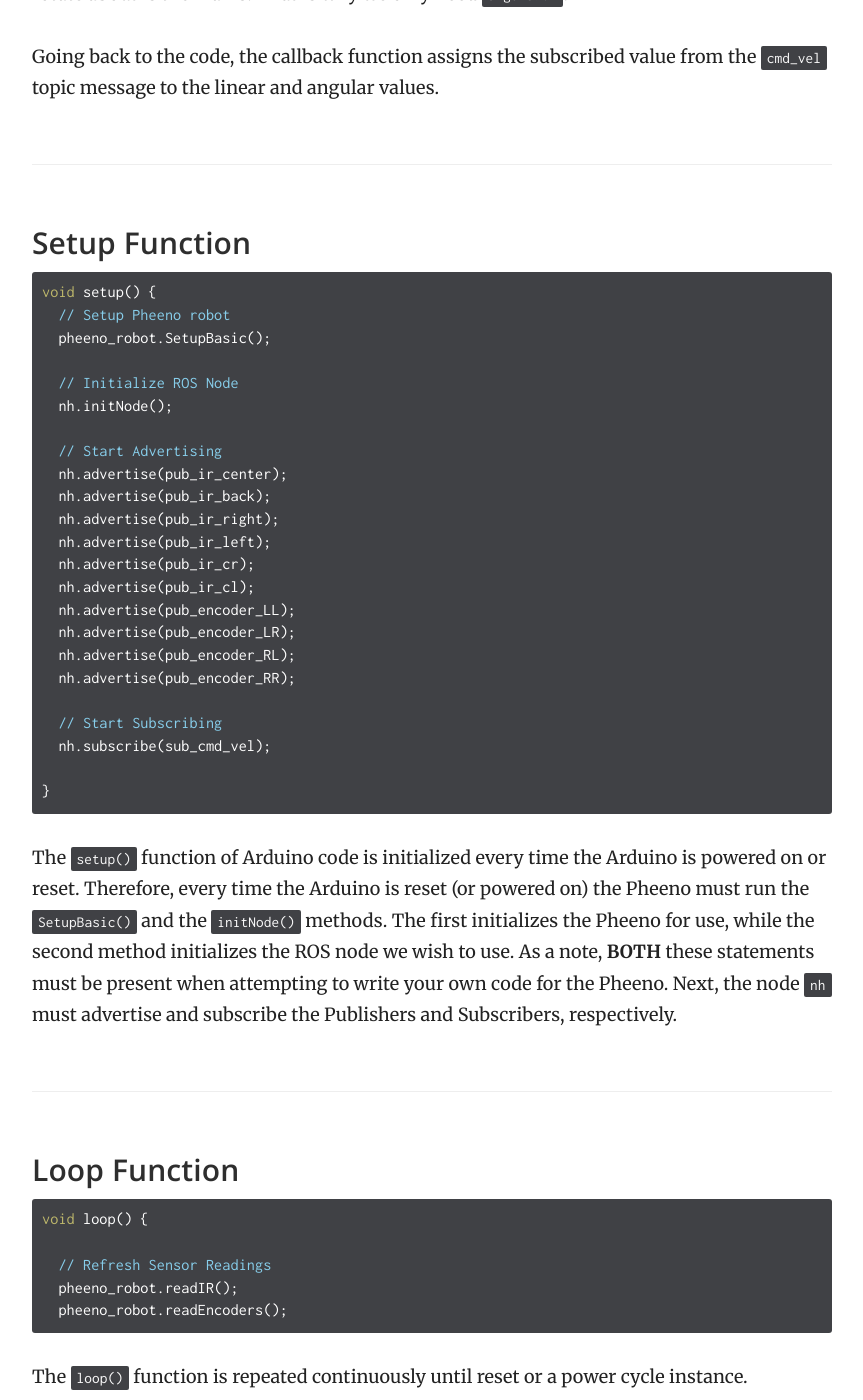
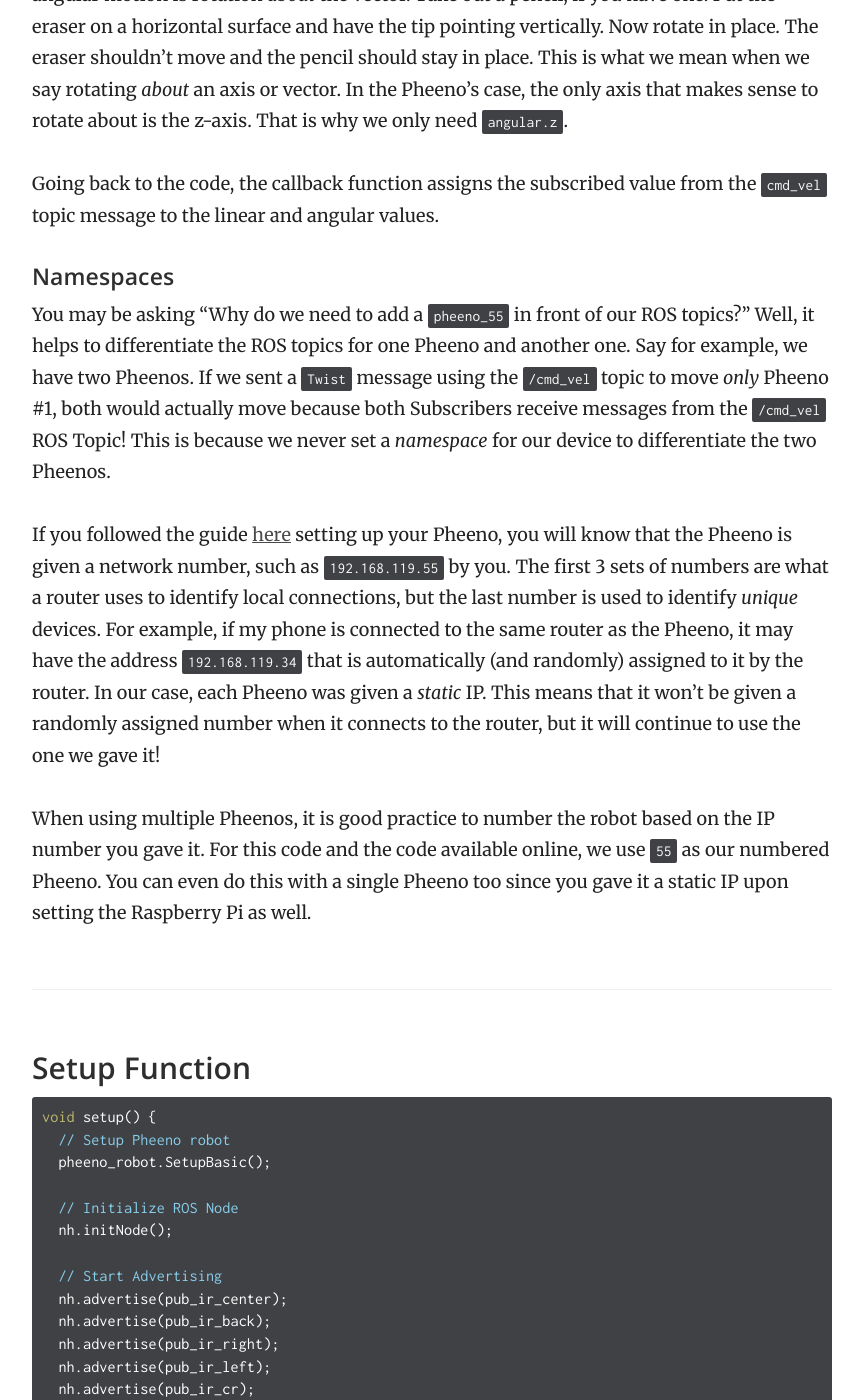
Before and after one commit to ACSLaboratory/ACSLaboratory.github.io, a Jekyll site: the page built from _docs/ROS/pheeno-ros-guide-pt-1.md, in a window 1280 px wide and 1400 px high, scrolled down 9619 px. Shown: the whole window, without its empty margins (358-1221 px from the left). Built offline with Jekyll 4.4.1, drawn with Linux system fonts in a browser that asks for light colours; some of the changed text lies outside the part shown.

````diff
--- a/_docs/ROS/pheeno-ros-guide.md
+++ b/_docs/ROS/pheeno-ros-guide-pt-1.md
@@ -1,12 +1,12 @@
 ---
-title: pheeno_ros ROS Package Guide
+title: pheeno_ros ROS Package Guide Part 1
 category: ROS
 order: 2
 ---
 
 ## Introduction
 
-The following guide will give a brief introduction to the use of the Robot Operating System with a single or multiple Pheenos.
+The following guides will give a brief introduction to the use of the Robot Operating System with a single or multiple Pheenos. Part 1 will give users an idea of how `rosserial_arduino` works with an example code we have created. Towards the end of the Arduino code tutorial, a quick guide to uploading your code to the Arduino/Teensy is provided.
 
 
 ## Arduino Code
@@ -48,16 +48,16 @@
 
 
 // Create Publishers
-ros::Publisher pub_ir_center("/scan_center", &scan_center_msg);  // Center IR
-ros::Publisher pub_ir_back("/scan_back", &scan_back_msg);        // Back IR
-ros::Publisher pub_ir_right("/scan_right", &scan_right_msg);     // Right IR
-ros::Publisher pub_ir_left("/scan_left", &scan_left_msg);        // Left IR
-ros::Publisher pub_ir_cr("/scan_cr", &scan_cr_msg);          // Center Right IR
-ros::Publisher pub_ir_cl("/scan_cl", &scan_cl_msg);          // Center Left IR
-ros::Publisher pub_encoder_LL("/encoder_LL", &encoder_LL_msg);  // Encoder LL
-ros::Publisher pub_encoder_LR("/encoder_LR", &encoder_LR_msg);  // Encoder LR
-ros::Publisher pub_encoder_RL("/encoder_RL", &encoder_RL_msg);  // Encoder RL
-ros::Publisher pub_encoder_RR("/encoder_RR", &encoder_RR_msg);  // Encoder RR
+ros::Publisher pub_ir_center("/pheeno_55/scan_center", &scan_center_msg);  // Center IR
+ros::Publisher pub_ir_back("/pheeno_55/scan_back", &scan_back_msg);        // Back IR
+ros::Publisher pub_ir_right("/pheeno_55/scan_right", &scan_right_msg);     // Right IR
+ros::Publisher pub_ir_left("/pheeno_55/scan_left", &scan_left_msg);        // Left IR
+ros::Publisher pub_ir_cr("/pheeno_55/scan_cr", &scan_cr_msg);          // Center Right IR
+ros::Publisher pub_ir_cl("/pheeno_55/scan_cl", &scan_cl_msg);          // Center Left IR
+ros::Publisher pub_encoder_LL("/pheeno_55/encoder_LL", &encoder_LL_msg);  // Encoder LL
+ros::Publisher pub_encoder_LR("/pheeno_55/encoder_LR", &encoder_LR_msg);  // Encoder LR
+ros::Publisher pub_encoder_RL("/pheeno_55/encoder_RL", &encoder_RL_msg);  // Encoder RL
+ros::Publisher pub_encoder_RR("/pheeno_55/encoder_RR", &encoder_RR_msg);  // Encoder RR
 
 
 // Callback for cmd_vel Subscriber.
@@ -86,7 +86,7 @@
 
 
 // Create Subscribers
-ros::Subscriber<geometry_msgs::Twist> sub_cmd_vel("cmd_vel", callback);
+ros::Subscriber<geometry_msgs::Twist> sub_cmd_vel("/pheeno_55/cmd_vel", callback);
 
 
 void setup() {
@@ -155,10 +155,10 @@
 
   } else if (angular != 0) {
     if (angular > 0) {
-      PheenoTurnLeft(angular);
+      PheenoTurnRight(angular);
 
     } else {
-      PheenoTurnRight(angular);
+      PheenoTurnLeft(angular);
 
     }
 
@@ -177,8 +177,8 @@
 // Currently the appropriate use is just by providing a speed between 0-255,
 // without any error handling. Be careful!
 void PheenoTurnLeft(int speed) {
-  pheeno_robot.reverseRL(speed);
-  pheeno_robot.forwardLR(speed);
+  pheeno_robot.reverseLR(-1 * speed);
+  pheeno_robot.forwardRL(-1 * speed);
 
 }
 
@@ -288,16 +288,16 @@
 
 ```cpp
 // Create Publishers
-ros::Publisher pub_ir_center("/scan_center", &scan_center_msg);
-ros::Publisher pub_ir_back("/scan_back", &scan_back_msg);
-ros::Publisher pub_ir_right("/scan_right", &scan_right_msg);
-ros::Publisher pub_ir_left("/scan_left", &scan_left_msg);
-ros::Publisher pub_ir_cr("/scan_cr", &scan_cr_msg);
-ros::Publisher pub_ir_cl("/scan_cl", &scan_cl_msg);
-ros::Publisher pub_encoder_LL("/encoder_LL", &encoder_LL_msg);
-ros::Publisher pub_encoder_LR("/encoder_LR", &encoder_LR_msg);
-ros::Publisher pub_encoder_RL("/encoder_RL", &encoder_RL_msg);
-ros::Publisher pub_encoder_RR("/encoder_RR", &encoder_RR_msg);
+ros::Publisher pub_ir_center("/pheeno_55/scan_center", &scan_center_msg);
+ros::Publisher pub_ir_back("/pheeno_55/scan_back", &scan_back_msg);
+ros::Publisher pub_ir_right("/pheeno_55/scan_right", &scan_right_msg);
+ros::Publisher pub_ir_left("/pheeno_55/scan_left", &scan_left_msg);
+ros::Publisher pub_ir_cr("/pheeno_55/scan_cr", &scan_cr_msg);
+ros::Publisher pub_ir_cl("/pheeno_55/scan_cl", &scan_cl_msg);
+ros::Publisher pub_encoder_LL("/pheeno_55/encoder_LL", &encoder_LL_msg);
+ros::Publisher pub_encoder_LR("/pheeno_55/encoder_LR", &encoder_LR_msg);
+ros::Publisher pub_encoder_RL("/pheeno_55/encoder_RL", &encoder_RL_msg);
+ros::Publisher pub_encoder_RR("/pheeno_55/encoder_RR", &encoder_RR_msg);
 ```
 
 
@@ -305,7 +305,7 @@
 
 ```cpp
 // Create Subscribers
-ros::Subscriber<geometry_msgs::Twist> sub_cmd_vel("cmd_vel", callback);
+ros::Subscriber<geometry_msgs::Twist> sub_cmd_vel("/pheeno_55/cmd_vel", callback);
 ```
 
 
@@ -359,6 +359,14 @@
 
 Going back to the code, the callback function assigns the subscribed value from the `cmd_vel` topic message to the linear and angular values.
 
+
+#### Namespaces
+
+You may be asking "Why do we need to add a `pheeno_55` in front of our ROS topics?" Well, it helps to differentiate the ROS topics for one Pheeno and another one. Say for example, we have two Pheenos. If we sent a `Twist` message using the `/cmd_vel` topic to move *only* Pheeno \#1, both would actually move because both Subscribers receive messages from the `/cmd_vel` ROS Topic! This is because we never set a *namespace* for our device to differentiate the two Pheenos.
+
+If you followed the guide [here](../../pheeno/raspberry_pi_content#creating-a-static-ip-on-the-network) setting up your Pheeno, you will know that the Pheeno is given a network number, such as `192.168.119.55` by you. The first 3 sets of numbers are what a router uses to identify local connections, but the last number is used to identify *unique* devices. For example, if my phone is connected to the same router as the Pheeno, it may have the address `192.168.119.34` that is automatically (and randomly) assigned to it by the router. In our case, each Pheeno was given a *static* IP. This means that it won't be given a randomly assigned number when it connects to the router, but it will continue to use the one we gave it!
+
+When using multiple Pheenos, it is good practice to number the robot based on the IP number you gave it. For this code and the code available online, we use `55` as our numbered Pheeno. You can even do this with a single Pheeno too since you gave it a static IP upon setting the Raspberry Pi as well.
 
 
 ### Setup Function
@@ -451,10 +459,10 @@
 
   } else if (angular != 0) {
     if (angular > 0) {
-      PheenoTurnLeft(angular);
+      PheenoTurnRight(angular);
 
     } else {
-      PheenoTurnRight(angular);
+      PheenoTurnLeft(angular);
 
     }
 
````
Also changed, not shown: other parts of _docs/ROS/pheeno-ros-guide-pt-1.md (+2 -2 lines), _docs/ROS/pheeno-ros-guide-pt-2.md (added, +352 -0 lines), _docs/ROS/pheeno-ros-guide-pt-3.md (added, +7 -0 lines), _docs/ROS/pheeno-ros-server-guide.md (+1 -1 lines), _docs/ROS/pheeno-ros-sim-guide.md (+1 -1 lines), _posts/2017-06-26-v1.2.md (added, +11 -0 lines).
